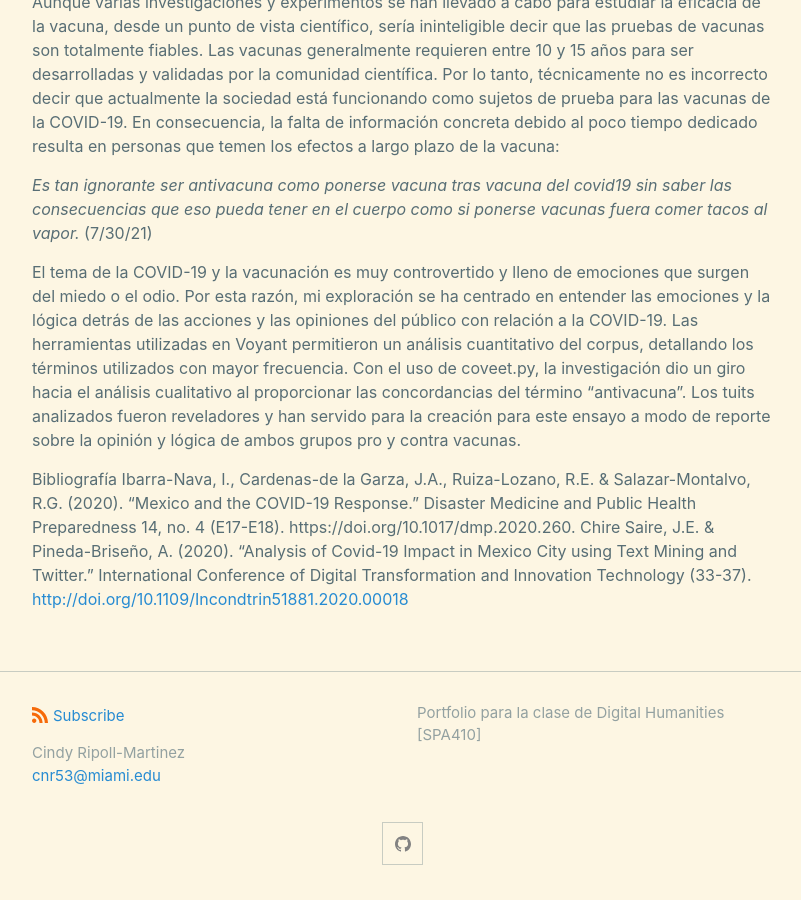
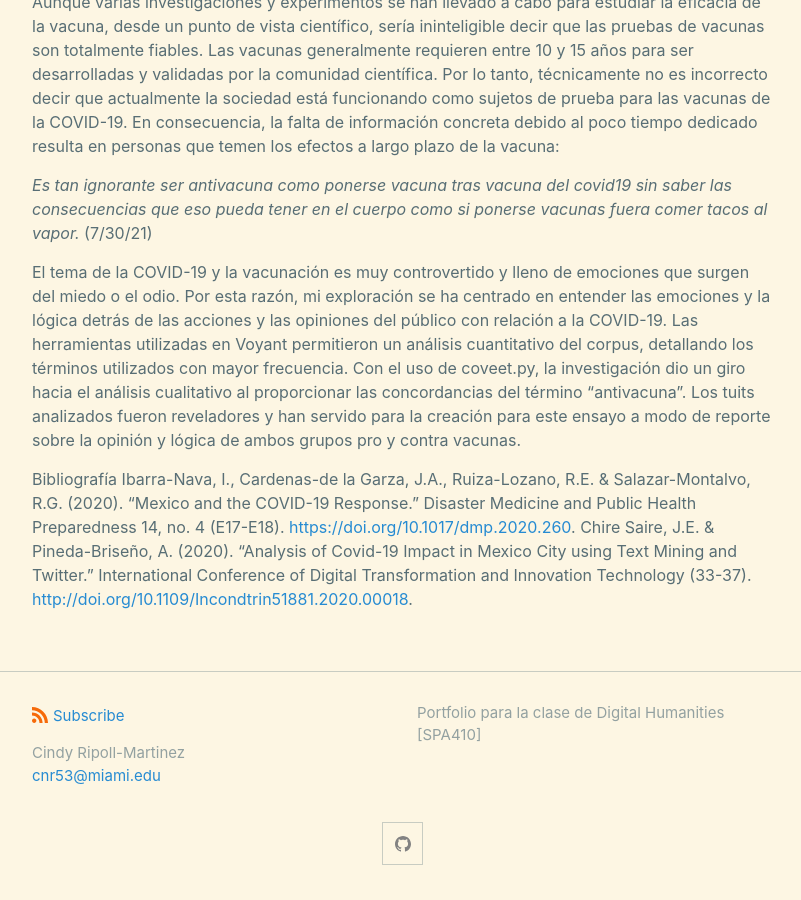
Before and after one commit to cindyripollm/cindyripollm.github.io, a Jekyll site: the page built from _posts/2021-12-08-COVID.md, in a window 1280 px wide and 900 px high, scrolled down 4593 px. Shown: the whole window, without its empty margins (238-1039 px from the left). Built offline with Jekyll 4.4.1, drawn with Linux system fonts in a browser that asks for light colours; part of the change alters nothing that is shown.

```diff
--- a/_posts/2021-12-08-COVID.md
+++ b/_posts/2021-12-08-COVID.md
@@ -81,6 +81,6 @@ El tema de la COVID-19 y la vacunación es muy controvertido y lleno de emocione
 
 Bibliografía
 Ibarra-Nava, I., Cardenas-de la Garza, J.A., Ruiza-Lozano, R.E. & Salazar-Montalvo, R.G.
-(2020). “Mexico and the COVID-19 Response.” Disaster Medicine and Public Health Preparedness 14, no. 4 (E17-E18). https://doi.org/10.1017/dmp.2020.260.
+(2020). “Mexico and the COVID-19 Response.” Disaster Medicine and Public Health Preparedness 14, no. 4 (E17-E18). [https://doi.org/10.1017/dmp.2020.260](https://doi.org/10.1017/dmp.2020.260).
 Chire Saire, J.E. & Pineda-Briseño, A. (2020). “Analysis of Covid-19 Impact in Mexico City
-using Text Mining and Twitter.” International Conference of Digital Transformation and Innovation Technology (33-37). <http://doi.org/10.1109/Incondtrin51881.2020.00018>
+using Text Mining and Twitter.” International Conference of Digital Transformation and Innovation Technology (33-37). [http://doi.org/10.1109/Incondtrin51881.2020.00018](http://doi.org/10.1109/Incondtrin51881.2020.00018).
```
